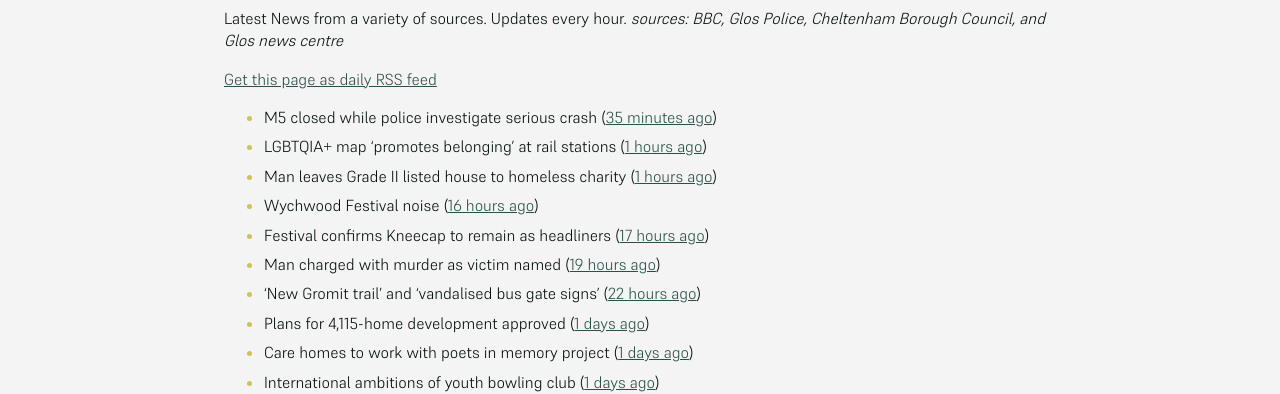
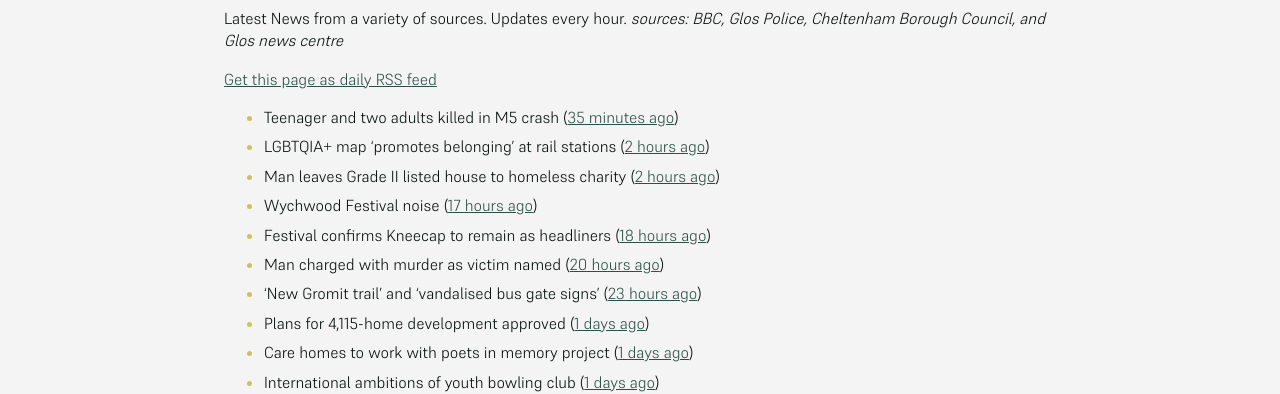
Before and after one commit to mat-0/cheltenham-open-data, a Jekyll site: the page built from _pages/news.md, in a window 1280 px wide and 1400 px high. Shown: the part 266-660 px from the top of the window. Built offline with Jekyll 4.4.1, drawn with Linux system fonts in a browser that asks for light colours; some of the changed text lies outside the part shown.

Commit message:
Updated 2025-05-31 08:57:48

```diff
--- a/_pages/news.md
+++ b/_pages/news.md
@@ -12,13 +12,13 @@ _sources: BBC, Glos Police, Cheltenham Borough Council, and Glos news centre_
 [Get this page as daily RSS feed](/daily.rss)
 
 <!-- news_marker starts -->
-- M5 closed while police investigate serious crash ([35 minutes ago](https://www.bbc.com/news/articles/czxy3n361pgo))
-- LGBTQIA+ map 'promotes belonging' at rail stations ([1 hours ago](https://www.bbc.com/news/articles/cy5eq6w3k34o))
-- Man leaves Grade II listed house to homeless charity ([1 hours ago](https://www.bbc.com/news/articles/c1deelp3dxzo))
-- Wychwood Festival noise ([16 hours ago](https://www.cheltenham.gov.uk/news/article/3016/wychwood_festival_noise))
-- Festival confirms Kneecap to remain as headliners ([17 hours ago](https://www.bbc.com/news/articles/clyg54e88jmo))
-- Man charged with murder as victim named ([19 hours ago](https://www.bbc.com/news/articles/ce80685p13no))
-- 'New Gromit trail' and 'vandalised bus gate signs' ([22 hours ago](https://www.bbc.com/news/articles/cpd46d4ndxdo))
+- Teenager and two adults killed in M5 crash ([35 minutes ago](https://www.bbc.com/news/articles/czxy3n361pgo))
+- LGBTQIA+ map 'promotes belonging' at rail stations ([2 hours ago](https://www.bbc.com/news/articles/cy5eq6w3k34o))
+- Man leaves Grade II listed house to homeless charity ([2 hours ago](https://www.bbc.com/news/articles/c1deelp3dxzo))
+- Wychwood Festival noise ([17 hours ago](https://www.cheltenham.gov.uk/news/article/3016/wychwood_festival_noise))
+- Festival confirms Kneecap to remain as headliners ([18 hours ago](https://www.bbc.com/news/articles/clyg54e88jmo))
+- Man charged with murder as victim named ([20 hours ago](https://www.bbc.com/news/articles/ce80685p13no))
+- 'New Gromit trail' and 'vandalised bus gate signs' ([23 hours ago](https://www.bbc.com/news/articles/cpd46d4ndxdo))
 - Plans for 4,115-home development approved ([1 days ago](https://www.bbc.com/news/articles/c8xgd99grk5o))
 - Care homes to work with poets in memory project ([1 days ago](https://www.bbc.com/news/articles/ceqgg39e97zo))
 - International ambitions of youth bowling club ([1 days ago](https://www.bbc.com/news/articles/c628gye549qo))
@@ -49,21 +49,21 @@ _sources: BBC, Glos Police, Cheltenham Borough Council, and Glos news centre_
 - Gloucestershire star Ben Cutler returns to hometown stage ([15 days ago](https://gloucesternewscentre.co.uk/gloucestershire-star-ben-cutler-returns-to-hometown-stage/))
 - Case against Cheltenham man in relation to fox hunting stopped ([15 days ago](https://gloucesternewscentre.co.uk/case-against-cheltenham-man-in-relation-to-fox-hunting-stopped/))
 - HBD unveils phase two plans for Golden Valley at Cyber UK ([15 days ago](https://www.cheltenham.gov.uk/news/article/3012/hbd_unveils_phase_two_plans_for_golden_valley_at_cyber_uk))
-- Arle Court Transport Hub welcomes more National Express services ([15 days ago](https://gloucesternewscentre.co.uk/arle-court-transport-hub-welcomes-more-national-express-services/))
+- Arle Court Transport Hub welcomes more National Express services ([16 days ago](https://gloucesternewscentre.co.uk/arle-court-transport-hub-welcomes-more-national-express-services/))
 - Golden Valley social value promise will deliver real value to communities ([16 days ago](https://www.cheltenham.gov.uk/news/article/3011/golden_valley_social_value_promise_will_deliver_real_value_to_communities))
 - Comedian Dom Joly blasts council over ‘zero action’ to remove Cheltenham ‘eyesore’ ([16 days ago](https://gloucesternewscentre.co.uk/comedian-dom-joly-blasts-council-over-zero-action-to-remove-cheltenham-eyesore/))
 - ‘Caring’ Doctor David Willingham elected as mayor of Cheltenham ([16 days ago](https://gloucesternewscentre.co.uk/caring-doctor-david-willingham-elected-as-mayor-of-cheltenham/))
-- Upcoming grant and further support to help local business cut their carbon emissions ([16 days ago](https://www.cheltenham.gov.uk/news/article/3010/upcoming_grant_and_further_support_to_help_local_business_cut_their_carbon_emissions))
+- Upcoming grant and further support to help local business cut their carbon emissions ([17 days ago](https://www.cheltenham.gov.uk/news/article/3010/upcoming_grant_and_further_support_to_help_local_business_cut_their_carbon_emissions))
 - Does your parish council reflect your local area? ([17 days ago](https://www.cheltenham.gov.uk/news/article/3009/does_your_parish_council_reflect_your_local_area))
 - Cheltenham Mayor’s inauguration and medal of honour ([17 days ago](https://www.cheltenham.gov.uk/news/article/3008/cheltenham_mayors_inauguration_and_medal_of_honour))
 - Tributes paid to ‘very decent and honest’ former Dowty worker and Cheltenham councillor ([18 days ago](https://gloucesternewscentre.co.uk/tributes-paid-to-very-decent-and-honest-former-dowty-worker-and-cheltenham-councillor/))
 - Shire Hall on course for by minority Lib Dem ([18 days ago](https://gloucesternewscentre.co.uk/shire-hall-on-course-for-by-minority-lib-dem/))
-- Gloucester hospital staff suffer thousands of attacks from patients ([18 days ago](https://gloucesternewscentre.co.uk/gloucester-hospital-staff-suffer-thousands-of-attacks-from-patients/))
+- Gloucester hospital staff suffer thousands of attacks from patients ([19 days ago](https://gloucesternewscentre.co.uk/gloucester-hospital-staff-suffer-thousands-of-attacks-from-patients/))
 - Mother’s death and spike in stillbirths prompts investigations ([21 days ago](https://gloucesternewscentre.co.uk/mothers-death-and-spike-in-stillbirths-prompts-investigations/))
 - Hospital chiefs accused of ‘misleading the public’ amid pay dispute ([21 days ago](https://gloucesternewscentre.co.uk/hospital-chiefs-accused-of-misleading-the-public-amid-pay-dispute/))
 - Controlled explosion takes place in Chedworth ([22 days ago](https://gloucesternewscentre.co.uk/controlled-explosion-takes-place-in-chedworth/))
-- Cheltenham Feel Good card launched to boost health and fitness ([22 days ago](https://www.cheltenham.gov.uk/news/article/3007/cheltenham_feel_good_card_launched_to_boost_health_and_fitness))
+- Cheltenham Feel Good card launched to boost health and fitness ([23 days ago](https://www.cheltenham.gov.uk/news/article/3007/cheltenham_feel_good_card_launched_to_boost_health_and_fitness))
 - Council wants your views on domestic abuse ([23 days ago](https://gloucesternewscentre.co.uk/council-wants-your-views-on-domestic-abuse/))
-- Community projects awarded funding to improve health and wellbeing ([23 days ago](https://www.cheltenham.gov.uk/news/article/3006/community_projects_awarded_funding_to_improve_health_and_wellbeing))
+- Community projects awarded funding to improve health and wellbeing ([24 days ago](https://www.cheltenham.gov.uk/news/article/3006/community_projects_awarded_funding_to_improve_health_and_wellbeing))
 
 <!-- news_marker ends -->
```
Also changed, not shown: _data/flood.json (+5 -27 lines), index.md (+4 -4 lines).
